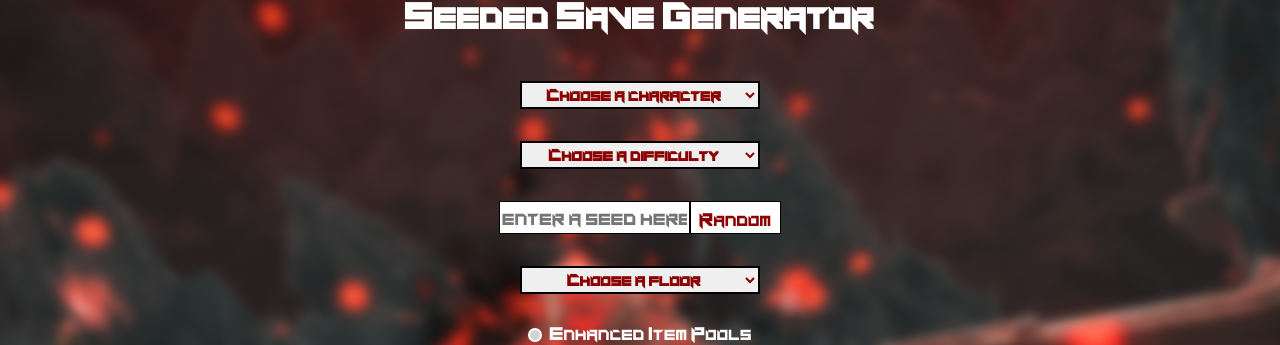
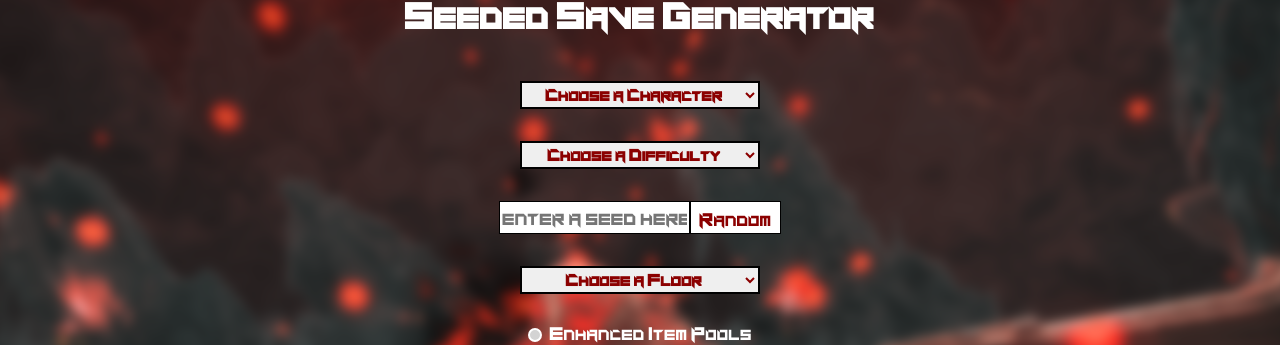
Before and after one commit to ch1pset/bpm-ssg-web-ui, a React (Create React App) app: page / in a window 1280 px wide. Shown: the part 132-477 px from the top of the page. Built offline with nearby package versions, Linux system fonts and the light colour scheme.

Commit message:
Minor tweaks

```diff
--- a/src/components/ssg/ssg.js
+++ b/src/components/ssg/ssg.js
@@ -174,20 +174,20 @@ export class SSG extends React.Component {
                 <div flex='row' spacing='around'>
                     <div flex='column'>
                         <div flex='row' spacing='around'>
-                            <Dropdown className="ssg-opt" name="character" options={CHARACTERS}
+                            <Dropdown className="ssg-opt" name="Character" options={CHARACTERS}
                                 tooltip={TOOLTIP.REQUIRED} onChange={this.handleChange}/>
                         </div>
                         <div flex='row' spacing='around'>
-                            <Dropdown className="ssg-opt" name="difficulty" options={DIFFICULTIES}
+                            <Dropdown className="ssg-opt" name="Difficulty" options={DIFFICULTIES}
                                 tooltip={TOOLTIP.REQUIRED} onChange={this.handleChange}/>
                         </div>
                         <div flex='row' spacing='around'>
-                            <SeedField className="ssg-opt" name="seed" seed={this.context.seed}
+                            <SeedField className="ssg-opt" name="Seed" seed={this.context.seed}
                                 tooltip={`${TOOLTIP.REQUIRED}${TOOLTIP.SEED.join('\n')}`}
                                 onChange={this.handleChange}/>
                         </div>
                         <div flex='row' spacing='around'>
-                            <Dropdown className="ssg-opt" name="floor" options={FLOORS.map(([f, i]) => f)}
+                            <Dropdown className="ssg-opt" name="Floor" options={FLOORS.map(([f, i]) => f)}
                                 tooltip={`${TOOLTIP.OPTIONAL}${TOOLTIP.FLOOR}`}
                                 onChange={this.handleChange}/>
                         </div>
@@ -254,7 +254,7 @@ export class SSG extends React.Component {
                                                     <label className="selection label">Curses</label>
                                                     <div flex='row' spacing='around'>
                                                         <Dropdown className="selection multiple" name="CURSES" options={LOADOUT.CURSE}
-                                                            multiple={true} tooltip={TOOLTIP.OPTIONAL} onChange={this.handleChange}/>
+                                                            multiple={true} size={8} tooltip={TOOLTIP.OPTIONAL} onChange={this.handleChange}/>
                                                     </div>
                                                 </div>
                                             </div>
```
